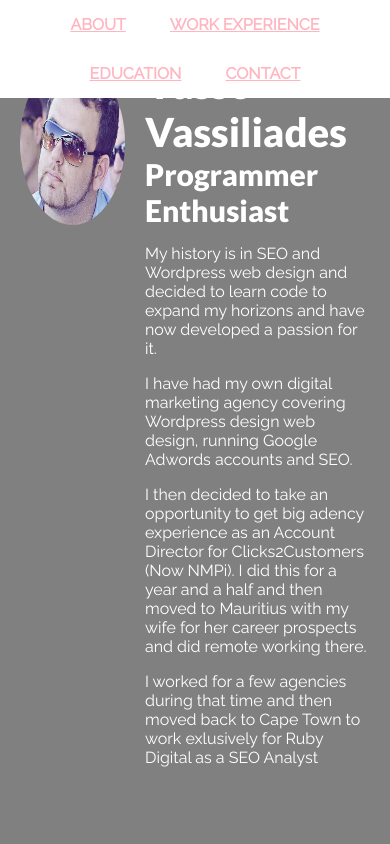
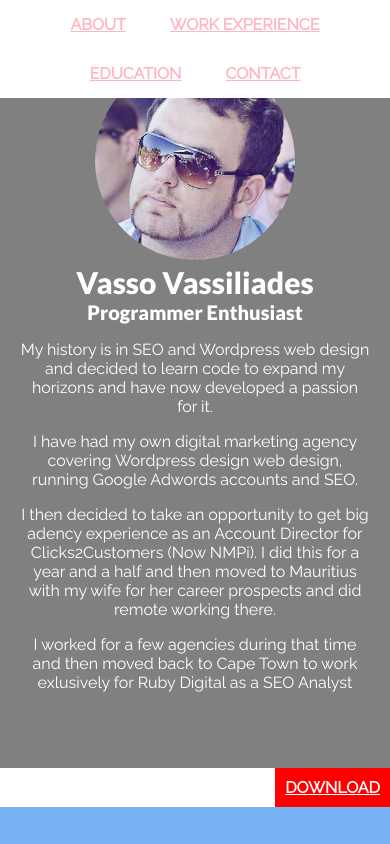
Before and after one commit to vassovass/CSS-Essential-Training-1, a plain HTML site: page CSS Essential Training 1 of 3/Core Project/index.html in a window 390 px wide. Shown: the top 844 px of the page. Drawn offline with Linux system fonts and the light colour scheme.

Commit message:
Added Responsive design

```diff
--- a/CSS Essential Training 1 of 3/Core Project/css/styles.css
+++ b/CSS Essential Training 1 of 3/Core Project/css/styles.css
@@ -32,11 +32,11 @@ h1, h2 {
   font-weight:900;
 }
 h1 {
-  font-size: 40px;
+  font-size: 30px;
 }
 
 h2 {
-  font-size: 30px;
+  font-size: 20px;
   margin-top:0;
 }
 
@@ -58,21 +58,7 @@ main {
   text-transform:uppercase;
 }
 
-.dload {
-  background: red;
-  color:white;
-  position:fixed;
-  padding:10px;
-  text-transform: uppercase;
-  font-weight:600;
-  right:0;
-}
-.dload:hover {
-  background: #EF5237;
-  padding:20px;
-  font-size: 1.2em;
 
-}
 
 /* Header and Footer
 ------------------------------------*/
@@ -109,6 +95,23 @@ footer {
   font-size: 2em;
 }
 
+.dload {
+  background: red;
+  color:white;
+  padding:10px;
+  text-transform: uppercase;
+  font-weight:600;
+  position:relative;
+  float:right;
+  text-align: right;
+}
+.dload:hover {
+  background: #EF5237;
+  padding:20px;
+  font-size: 1.2em;
+
+}
+
 /* CSS Combinator testing*/
 /* h2 + div + p {
   border:5px solid Red;
@@ -142,28 +145,13 @@ nav a{
   background-color: #77b2f4;
 }
 
-.col-narrow {
-  width:30%;
-  float: left;
-  /* clear:left; */   /*this seems to work yet not used in video */
-  min-height: 165px;
-  margin-bottom: 10px;
+.col-wide ul {
+  margin:0;
 }
 
 h3 ~ p {
   margin:0;
 
-}
-
-.col-wide {
-  width:70%;
-  float: left;
-  padding-left: 20px;
-  min-height: 165px;
-  margin-bottom: 10px;
-}
-.col-wide ul {
-  margin:0;
 }
 /* Education
 ------------------------------------*/
@@ -179,3 +167,34 @@ h3 ~ p {
 .education p + h3 {
   margin-top: 10px;
 }
+
+/* Media Queries
+------------------------------------*/
+@media (min-width: 850px) {
+  .col-narrow {
+    width:30%;
+    float: left;
+    /* clear:left; */   /*this seems to work yet not used in video */
+    min-height: 165px;
+    margin-bottom: 10px;
+  }
+
+  .col-wide {
+    width:70%;
+    float: left;
+    padding-left: 20px;
+    min-height: 165px;
+    margin-bottom: 10px;
+  }
+  h1, h2 {
+    font-size: 2em;
+  }
+}
+@media (max-width:899px) {
+  header {
+    text-align: center;
+  }
+  .main-profile-img {
+    width:200px;
+  }
+}
--- a/CSS Essential Training 1 of 3/Core Project/index.html
+++ b/CSS Essential Training 1 of 3/Core Project/index.html
@@ -4,7 +4,7 @@
     <meta charset="UTF-8">
     <link rel="stylesheet" href="https://use.fontawesome.com/releases/v5.6.1/css/all.css" integrity="sha384-gfdkjb5BdAXd+lj+gudLWI+BXq4IuLW5IT+brZEZsLFm++aCMlF1V92rMkPaX4PP" crossorigin="anonymous">
     <link rel="stylesheet" href="styles/styles.css">
-    <meta name="viewport" content="width=device-width, initial-scale=1.0">
+    <meta name="viewport" content="width=device-width, initial-scale=6.0">
     <link href="https://fonts.googleapis.com/css?family=Lato:900|Raleway" rel="stylesheet">
     <link rel="stylesheet" href="css/styles.css">
     <title>Vasso Vassiliades | Resume</title>
```
